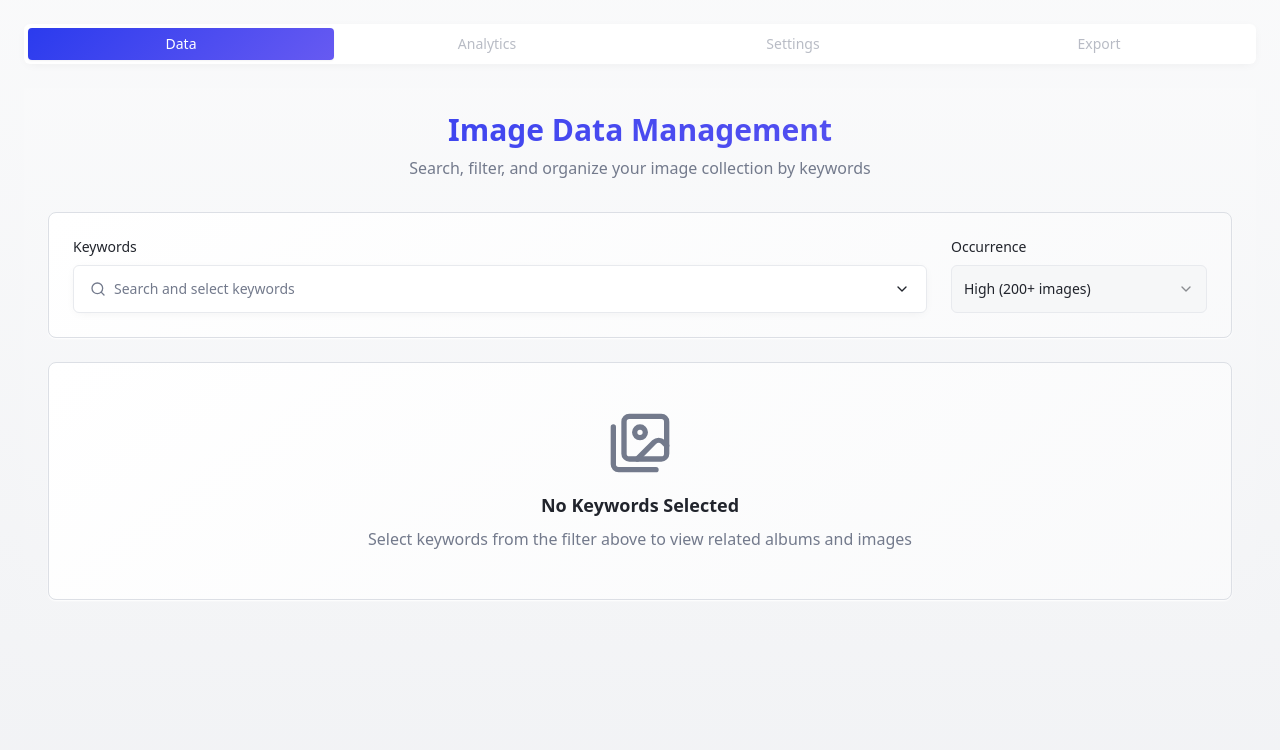
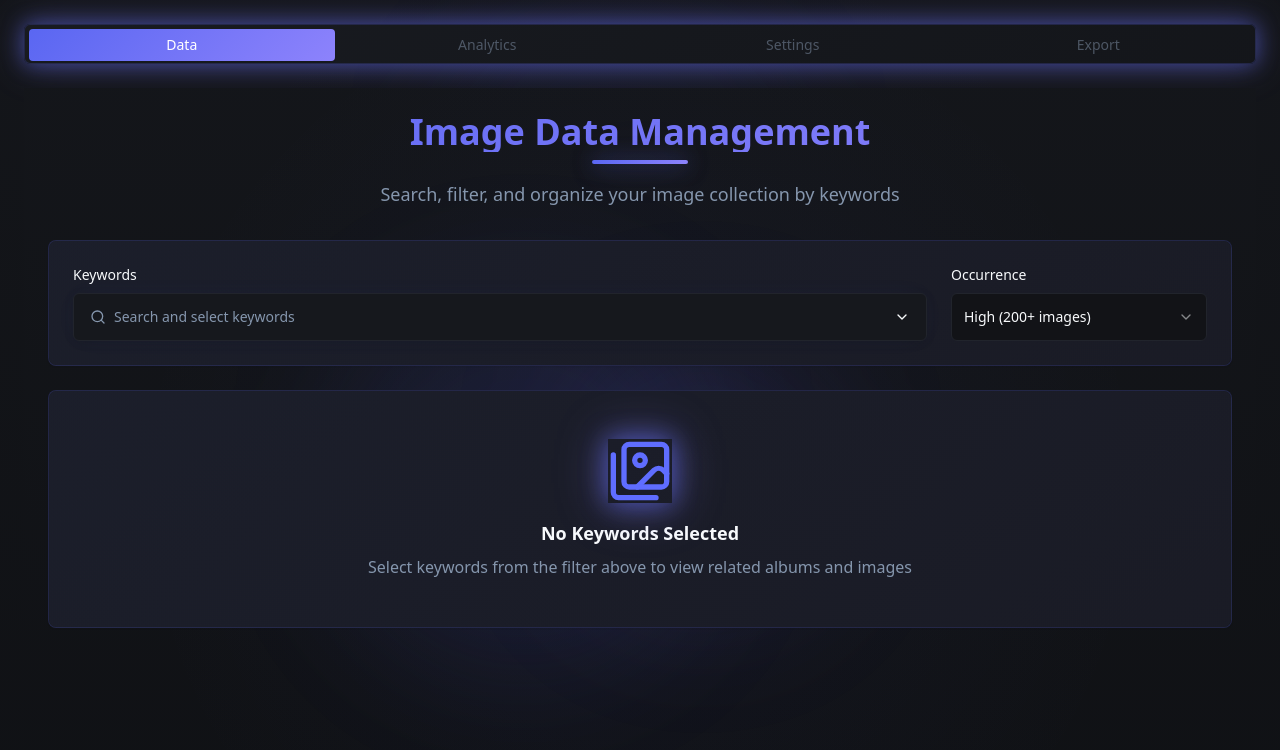
Before and after one commit to Karol-Wodarczyk/keyword-lens, a React (Vite) app: page / in a window 1280 px wide. Shown: the top 750 px of the page. Built offline with nearby package versions, Linux system fonts and the light colour scheme.

Commit message:
Add dark mode and glow effects
Implement dark mode styling and add subtle glow effects to enhance the visual appeal of the application.

```diff
--- a/src/components/DataTab.tsx
+++ b/src/components/DataTab.tsx
@@ -37,14 +37,20 @@ export const DataTab: React.FC = () => {
   const selectedKeywords = keywords.filter(k => k.isSelected);
 
   return (
-    <div className="min-h-screen bg-gradient-subtle p-6">
-      <div className="max-w-7xl mx-auto space-y-6">
+    <div className="min-h-screen bg-gradient-subtle p-6 relative overflow-hidden">
+      {/* Background glow effects */}
+      <div className="absolute inset-0 bg-gradient-glow opacity-30 pointer-events-none"></div>
+      <div className="absolute top-1/4 left-1/4 w-96 h-96 bg-primary/10 rounded-full blur-3xl pointer-events-none"></div>
+      <div className="absolute bottom-1/3 right-1/3 w-72 h-72 bg-accent/10 rounded-full blur-3xl pointer-events-none"></div>
+
+      <div className="max-w-7xl mx-auto space-y-6 relative z-10">
         {/* Header */}
         <div className="text-center mb-8">
-          <h1 className="text-3xl font-bold bg-gradient-primary bg-clip-text text-transparent mb-2">
+          <h1 className="text-4xl font-bold bg-gradient-primary bg-clip-text text-transparent mb-2 animate-fade-in">
             Image Data Management
           </h1>
-          <p className="text-muted-foreground">
+          <div className="w-24 h-1 bg-gradient-primary mx-auto mb-4 rounded-full shadow-glow"></div>
+          <p className="text-muted-foreground text-lg animate-fade-in">
             Search, filter, and organize your image collection by keywords
           </p>
         </div>
--- a/src/components/ImageContent.tsx
+++ b/src/components/ImageContent.tsx
@@ -85,14 +85,17 @@ export const ImageContent: React.FC<ImageContentProps> = ({
 }) => {
   if (selectedKeywords.length === 0) {
     return (
-      <Card className="p-12 text-center shadow-card bg-gradient-card">
-        <Images className="h-16 w-16 text-muted-foreground mx-auto mb-4" />
+      <Card className="p-12 text-center shadow-glow bg-gradient-card border border-primary/20 backdrop-blur-sm relative overflow-hidden">
+        <div className="absolute inset-0 bg-gradient-primary opacity-5 rounded-lg"></div>
+        <div className="relative z-10">
+          <Images className="h-16 w-16 text-primary mx-auto mb-4 animate-glow-pulse" />
           <h3 className="text-lg font-semibold text-foreground mb-2">
             No Keywords Selected
           </h3>
           <p className="text-muted-foreground">
             Select keywords from the filter above to view related albums and images
           </p>
+        </div>
       </Card>
     );
   }
@@ -118,18 +121,19 @@ export const ImageContent: React.FC<ImageContentProps> = ({
         return (
           <Collapsible key={keyword.id} defaultOpen>
             <CollapsibleTrigger className="w-full">
-              <Card className="p-4 shadow-card hover:shadow-hover transition-all duration-300 bg-gradient-card">
-                <div className="flex items-center justify-between">
+              <Card className="p-4 shadow-glow hover:shadow-hover transition-glow bg-gradient-card border border-primary/20 backdrop-blur-sm relative overflow-hidden group">
+                <div className="absolute inset-0 bg-gradient-primary opacity-0 group-hover:opacity-10 transition-opacity duration-300 rounded-lg"></div>
+                <div className="flex items-center justify-between relative z-10">
                   <div className="flex items-center gap-3">
-                    <div className="h-3 w-3 rounded-full bg-gradient-primary"></div>
+                    <div className="h-3 w-3 rounded-full bg-gradient-primary shadow-glow animate-glow-pulse"></div>
                     <h3 className="text-lg font-semibold text-foreground">
                       Images tagged with "{keyword.text}"
                     </h3>
-                    <Badge variant="secondary" className="ml-2">
+                    <Badge variant="secondary" className="ml-2 bg-secondary/80 backdrop-blur-sm border border-primary/20">
                       {albums.length + images.length} items
                     </Badge>
                   </div>
-                  <ChevronDown className="h-5 w-5 text-muted-foreground transition-transform data-[state=open]:rotate-180" />
+                  <ChevronDown className="h-5 w-5 text-primary transition-all duration-300 data-[state=open]:rotate-180 group-hover:text-primary-glow" />
                 </div>
               </Card>
             </CollapsibleTrigger>
@@ -145,22 +149,23 @@ export const ImageContent: React.FC<ImageContentProps> = ({
                   </div>
                    <div className="grid grid-cols-1 md:grid-cols-2 lg:grid-cols-3 xl:grid-cols-4 gap-4">
                      {albums.map((album) => (
-                      <Card key={album.id} className="overflow-hidden shadow-card hover:shadow-hover transition-all duration-300 group cursor-pointer">
+                       <Card key={album.id} className="overflow-hidden shadow-glow hover:shadow-hover transition-glow group cursor-pointer bg-gradient-card border border-primary/20 backdrop-blur-sm relative">
+                         <div className="absolute inset-0 bg-gradient-primary opacity-0 group-hover:opacity-5 transition-opacity duration-300 rounded-lg"></div>
                          <div className="aspect-video bg-muted relative overflow-hidden">
-                          <div className="w-full h-full bg-gradient-subtle flex items-center justify-center">
-                            <FolderOpen className="h-8 w-8 text-muted-foreground" />
+                           <div className="w-full h-full bg-gradient-subtle flex items-center justify-center relative z-10">
+                             <FolderOpen className="h-8 w-8 text-primary group-hover:text-primary-glow transition-colors duration-300" />
                            </div>
-                          <div className="absolute inset-0 bg-black/0 group-hover:bg-black/10 transition-colors duration-300"></div>
+                           <div className="absolute inset-0 bg-gradient-primary/10 opacity-0 group-hover:opacity-100 transition-opacity duration-300"></div>
                          </div>
-                        <div className="p-4">
-                          <h5 className="font-medium text-foreground mb-2 line-clamp-1">
+                         <div className="p-4 relative z-10">
+                           <h5 className="font-medium text-foreground mb-2 line-clamp-1 group-hover:text-primary-glow transition-colors duration-300">
                              {album.name}
                            </h5>
                            <div className="flex items-center justify-between text-sm text-muted-foreground">
                              <span>{album.imageCount} images</span>
                              <div className="flex gap-1">
                                {album.keywords.slice(0, 2).map((kw, idx) => (
-                                <Badge key={idx} variant="outline" className="text-xs">
+                                 <Badge key={idx} variant="outline" className="text-xs border-primary/30 bg-secondary/50 backdrop-blur-sm">
                                    {kw}
                                  </Badge>
                                ))}
@@ -183,20 +188,21 @@ export const ImageContent: React.FC<ImageContentProps> = ({
                   </div>
                    <div className="grid grid-cols-2 md:grid-cols-3 lg:grid-cols-4 xl:grid-cols-6 gap-4">
                      {images.map((image) => (
-                      <Card key={image.id} className="overflow-hidden shadow-card hover:shadow-hover transition-all duration-300 group cursor-pointer">
+                       <Card key={image.id} className="overflow-hidden shadow-glow hover:shadow-hover transition-glow group cursor-pointer bg-gradient-card border border-primary/20 backdrop-blur-sm relative">
+                         <div className="absolute inset-0 bg-gradient-primary opacity-0 group-hover:opacity-5 transition-opacity duration-300 rounded-lg"></div>
                          <div className="aspect-square bg-muted relative overflow-hidden">
-                          <div className="w-full h-full bg-gradient-subtle flex items-center justify-center">
-                            <Images className="h-6 w-6 text-muted-foreground" />
+                           <div className="w-full h-full bg-gradient-subtle flex items-center justify-center relative z-10">
+                             <Images className="h-6 w-6 text-primary group-hover:text-primary-glow transition-colors duration-300" />
                            </div>
-                          <div className="absolute inset-0 bg-black/0 group-hover:bg-black/10 transition-colors duration-300"></div>
+                           <div className="absolute inset-0 bg-gradient-primary/10 opacity-0 group-hover:opacity-100 transition-opacity duration-300"></div>
                          </div>
-                        <div className="p-3">
-                          <h6 className="text-sm font-medium text-foreground mb-1 line-clamp-1">
+                         <div className="p-3 relative z-10">
+                           <h6 className="text-sm font-medium text-foreground mb-1 line-clamp-1 group-hover:text-primary-glow transition-colors duration-300">
                              {image.title}
                            </h6>
                            <div className="flex flex-wrap gap-1">
                              {image.keywords.slice(0, 2).map((kw, idx) => (
-                              <Badge key={idx} variant="outline" className="text-xs">
+                               <Badge key={idx} variant="outline" className="text-xs border-primary/30 bg-secondary/50 backdrop-blur-sm">
                                  {kw}
                                </Badge>
                              ))}
@@ -209,11 +215,14 @@ export const ImageContent: React.FC<ImageContentProps> = ({
                )}
 
                {albums.length === 0 && images.length === 0 && (
-                <Card className="p-8 text-center shadow-card bg-gradient-card">
-                  <Images className="h-12 w-12 text-muted-foreground mx-auto mb-3" />
+                 <Card className="p-8 text-center shadow-glow bg-gradient-card border border-primary/20 backdrop-blur-sm relative overflow-hidden">
+                   <div className="absolute inset-0 bg-gradient-primary opacity-5 rounded-lg"></div>
+                   <div className="relative z-10">
+                     <Images className="h-12 w-12 text-primary mx-auto mb-3 animate-glow-pulse" />
                      <p className="text-muted-foreground">
                        No albums or images found for "{keyword.text}"
                      </p>
+                   </div>
                  </Card>
                )}
             </CollapsibleContent>
--- a/src/components/SearchAndFilter.tsx
+++ b/src/components/SearchAndFilter.tsx
@@ -66,7 +66,10 @@ export const SearchAndFilter: React.FC<SearchAndFilterProps> = ({
   };
 
   return (
-    <Card className="p-6 shadow-card bg-gradient-card">
+    <Card className="p-6 shadow-glow bg-gradient-card border border-primary/20 backdrop-blur-sm relative overflow-hidden animate-scale-in">
+      {/* Card glow effect */}
+      <div className="absolute inset-0 bg-gradient-primary opacity-5 rounded-lg"></div>
+      <div className="relative z-10">{/* content wrapper */}
       <div className="flex flex-col lg:flex-row gap-6">
         {/* Keyword Search Section */}
         <div className="flex-1">
@@ -199,7 +202,7 @@ export const SearchAndFilter: React.FC<SearchAndFilterProps> = ({
 
       {/* Selected Keywords Display */}
       {selectedCount > 0 && (
-        <div className="mt-4 pt-4 border-t">
+        <div className="mt-4 pt-4 border-t border-primary/20">
           <div className="flex flex-wrap gap-2">
             {keywords
               .filter(k => k.isSelected)
@@ -207,14 +210,14 @@ export const SearchAndFilter: React.FC<SearchAndFilterProps> = ({
                 <Badge
                   key={keyword.id}
                   variant="default"
-                  className="bg-gradient-primary text-white px-3 py-1"
+                  className="bg-gradient-primary text-white px-3 py-1 shadow-glow hover:shadow-hover transition-glow animate-scale-in"
                 >
                   {keyword.text}
                   <Button
                     size="sm"
                     variant="ghost"
                     onClick={() => onKeywordToggle(keyword.id)}
-                    className="ml-2 h-4 w-4 p-0 hover:bg-white/20"
+                    className="ml-2 h-4 w-4 p-0 hover:bg-white/20 transition-colors duration-200"
                   >
                     <X className="h-3 w-3" />
                   </Button>
@@ -223,6 +226,7 @@ export const SearchAndFilter: React.FC<SearchAndFilterProps> = ({
           </div>
         </div>
       )}
+      </div> {/* Close content wrapper */}
     </Card>
   );
 };
--- a/src/components/ui/button.tsx
+++ b/src/components/ui/button.tsx
@@ -5,19 +5,20 @@ import { cva, type VariantProps } from "class-variance-authority"
 import { cn } from "@/lib/utils"
 
 const buttonVariants = cva(
-  "inline-flex items-center justify-center gap-2 whitespace-nowrap rounded-md text-sm font-medium ring-offset-background transition-smooth focus-visible:outline-none focus-visible:ring-2 focus-visible:ring-ring focus-visible:ring-offset-2 disabled:pointer-events-none disabled:opacity-50 [&_svg]:pointer-events-none [&_svg]:size-4 [&_svg]:shrink-0",
+  "inline-flex items-center justify-center gap-2 whitespace-nowrap rounded-md text-sm font-medium ring-offset-background transition-glow focus-visible:outline-none focus-visible:ring-2 focus-visible:ring-ring focus-visible:ring-offset-2 disabled:pointer-events-none disabled:opacity-50 [&_svg]:pointer-events-none [&_svg]:size-4 [&_svg]:shrink-0 relative overflow-hidden",
   {
     variants: {
       variant: {
-        default: "bg-gradient-primary text-white shadow-elegant hover:shadow-hover transform hover:scale-[1.02] transition-all duration-300",
+        default: "bg-gradient-primary text-white shadow-elegant hover:shadow-glow transform hover:scale-[1.02] transition-all duration-300 before:absolute before:inset-0 before:bg-gradient-glow before:opacity-0 hover:before:opacity-100 before:transition-opacity before:duration-300",
         destructive:
-          "bg-destructive text-destructive-foreground hover:bg-destructive/90",
+          "bg-destructive text-destructive-foreground hover:bg-destructive/90 shadow-card",
         outline:
-          "border border-input bg-card hover:bg-accent hover:text-accent-foreground shadow-card",
+          "border border-input bg-card hover:bg-accent hover:text-accent-foreground shadow-card hover:shadow-hover hover:border-primary/50 transition-all duration-300",
         secondary:
-          "bg-secondary text-secondary-foreground hover:bg-secondary/80",
-        ghost: "hover:bg-accent hover:text-accent-foreground",
-        link: "text-primary underline-offset-4 hover:underline",
+          "bg-secondary text-secondary-foreground hover:bg-secondary/80 shadow-card hover:shadow-hover transition-all duration-300",
+        ghost: "hover:bg-accent hover:text-accent-foreground transition-all duration-200",
+        link: "text-primary underline-offset-4 hover:underline hover:text-primary-glow transition-colors duration-200",
+        glow: "bg-gradient-primary text-white shadow-glow animate-glow-pulse before:absolute before:inset-0 before:bg-gradient-glow before:opacity-50 hover:before:opacity-75 before:transition-opacity before:duration-300",
       },
       size: {
         default: "h-10 px-4 py-2",
--- a/src/index.css
+++ b/src/index.css
@@ -6,24 +6,25 @@
 
 @layer base {
   :root {
-    --background: 220 15% 97%;
-    --foreground: 222 15% 15%;
+    --background: 222 14% 8%;
+    --foreground: 210 40% 98%;
 
-    --card: 0 0% 100%;
-    --card-foreground: 222 15% 15%;
+    --card: 222 14% 10%;
+    --card-foreground: 210 40% 98%;
 
-    --popover: 0 0% 100%;
-    --popover-foreground: 222 15% 15%;
+    --popover: 222 14% 10%;
+    --popover-foreground: 210 40% 98%;
 
-    --primary: 235 85% 55%;
+    --primary: 235 85% 65%;
     --primary-foreground: 0 0% 100%;
-    --primary-glow: 245 85% 65%;
+    --primary-glow: 245 95% 75%;
+    --primary-shadow: 235 85% 55%;
 
-    --secondary: 220 15% 95%;
-    --secondary-foreground: 222 15% 25%;
+    --secondary: 222 14% 15%;
+    --secondary-foreground: 210 40% 90%;
 
-    --muted: 220 15% 95%;
-    --muted-foreground: 222 10% 50%;
+    --muted: 222 14% 12%;
+    --muted-foreground: 215 20% 60%;
 
     --accent: 245 85% 65%;
     --accent-foreground: 0 0% 100%;
@@ -31,23 +32,28 @@
     --destructive: 0 85% 60%;
     --destructive-foreground: 0 0% 100%;
 
-    --border: 220 15% 88%;
-    --input: 220 15% 92%;
-    --ring: 235 85% 55%;
+    --border: 222 14% 18%;
+    --input: 222 14% 15%;
+    --ring: 235 85% 65%;
 
-    /* Custom gradients for image management */
-    --gradient-primary: linear-gradient(135deg, hsl(235 85% 55%), hsl(245 85% 65%));
-    --gradient-subtle: linear-gradient(180deg, hsl(220 15% 98%), hsl(220 15% 95%));
-    --gradient-card: linear-gradient(145deg, hsl(0 0% 100%), hsl(220 15% 98%));
+    /* Custom dark gradients with glow */
+    --gradient-primary: linear-gradient(135deg, hsl(235 85% 65%), hsl(245 95% 75%));
+    --gradient-primary-glow: linear-gradient(135deg, hsl(235 85% 65% / 0.8), hsl(245 95% 75% / 0.8));
+    --gradient-subtle: linear-gradient(180deg, hsl(222 14% 9%), hsl(222 14% 7%));
+    --gradient-card: linear-gradient(145deg, hsl(222 14% 11%), hsl(222 14% 9%));
+    --gradient-glow: radial-gradient(circle at 50% 50%, hsl(235 85% 65% / 0.15), transparent 70%);
 
-    /* Shadows */
-    --shadow-elegant: 0 4px 24px -8px hsl(235 85% 55% / 0.15);
-    --shadow-card: 0 2px 12px -4px hsl(222 15% 15% / 0.08);
-    --shadow-hover: 0 8px 32px -8px hsl(235 85% 55% / 0.25);
+    /* Enhanced shadows with glow */
+    --shadow-elegant: 0 4px 24px -8px hsl(235 85% 65% / 0.25), 0 0 32px -8px hsl(245 95% 75% / 0.15);
+    --shadow-card: 0 2px 12px -4px hsl(0 0% 0% / 0.3), 0 0 24px -8px hsl(235 85% 65% / 0.1);
+    --shadow-hover: 0 8px 32px -8px hsl(235 85% 65% / 0.4), 0 0 48px -12px hsl(245 95% 75% / 0.3);
+    --shadow-glow: 0 0 20px hsl(235 85% 65% / 0.5), 0 0 40px hsl(245 95% 75% / 0.3);
+    --shadow-inner-glow: inset 0 1px 0 hsl(245 95% 75% / 0.1);
 
     /* Animations */
     --transition-smooth: all 0.3s cubic-bezier(0.4, 0, 0.2, 1);
     --transition-spring: all 0.4s cubic-bezier(0.175, 0.885, 0.32, 1.275);
+    --transition-glow: box-shadow 0.3s ease, filter 0.3s ease;
 
     --radius: 0.5rem;
 
--- a/src/pages/Index.tsx
+++ b/src/pages/Index.tsx
@@ -6,13 +6,18 @@ const Index = () => {
   const [activeTab, setActiveTab] = useState('data');
 
   return (
-    <div className="min-h-screen bg-gradient-subtle">
-      <div className="container mx-auto p-6">
+    <div className="min-h-screen bg-gradient-subtle relative overflow-hidden">
+      {/* Background glow effects */}
+      <div className="absolute inset-0 bg-gradient-glow opacity-20 pointer-events-none"></div>
+      <div className="absolute top-0 left-1/3 w-96 h-96 bg-primary/5 rounded-full blur-3xl pointer-events-none"></div>
+      <div className="absolute bottom-0 right-1/4 w-80 h-80 bg-accent/5 rounded-full blur-3xl pointer-events-none"></div>
+
+      <div className="container mx-auto p-6 relative z-10">
         <Tabs value={activeTab} onValueChange={setActiveTab} className="w-full">
-          <TabsList className="grid w-full grid-cols-1 lg:w-auto lg:grid-cols-4 mb-6 bg-card shadow-card">
+          <TabsList className="grid w-full grid-cols-1 lg:w-auto lg:grid-cols-4 mb-6 bg-gradient-card shadow-glow border border-primary/20 backdrop-blur-sm">
             <TabsTrigger
               value="data"
-              className="data-[state=active]:bg-gradient-primary data-[state=active]:text-white"
+              className="data-[state=active]:bg-gradient-primary data-[state=active]:text-white data-[state=active]:shadow-glow transition-glow"
             >
               Data
             </TabsTrigger>
--- a/tailwind.config.ts
+++ b/tailwind.config.ts
@@ -66,17 +66,22 @@ export default {
 			},
 			backgroundImage: {
 				'gradient-primary': 'var(--gradient-primary)',
+				'gradient-primary-glow': 'var(--gradient-primary-glow)',
 				'gradient-subtle': 'var(--gradient-subtle)',
-				'gradient-card': 'var(--gradient-card)'
+				'gradient-card': 'var(--gradient-card)',
+				'gradient-glow': 'var(--gradient-glow)'
 			},
 			boxShadow: {
 				'elegant': 'var(--shadow-elegant)',
 				'card': 'var(--shadow-card)',
-				'hover': 'var(--shadow-hover)'
+				'hover': 'var(--shadow-hover)',
+				'glow': 'var(--shadow-glow)',
+				'inner-glow': 'var(--shadow-inner-glow)'
 			},
 			transitionTimingFunction: {
 				'smooth': 'var(--transition-smooth)',
-				'spring': 'var(--transition-spring)'
+				'spring': 'var(--transition-spring)',
+				'glow': 'var(--transition-glow)'
 			},
 			borderRadius: {
 				lg: 'var(--radius)',
@@ -85,25 +90,50 @@ export default {
 			},
 			keyframes: {
 				'accordion-down': {
-					from: {
-						height: '0'
+					from: { height: '0', opacity: '0' },
+					to: { height: 'var(--radix-accordion-content-height)', opacity: '1' }
+				},
+				'accordion-up': {
+					from: { height: 'var(--radix-accordion-content-height)', opacity: '1' },
+					to: { height: '0', opacity: '0' }
+				},
+				'fade-in': {
+					'0%': {
+						opacity: '0',
+						transform: 'translateY(10px)'
 					},
-					to: {
-						height: 'var(--radix-accordion-content-height)'
+					'100%': {
+						opacity: '1',
+						transform: 'translateY(0)'
 					}
 				},
-				'accordion-up': {
-					from: {
-						height: 'var(--radix-accordion-content-height)'
+				'scale-in': {
+					'0%': {
+						transform: 'scale(0.95)',
+						opacity: '0'
 					},
-					to: {
-						height: '0'
+					'100%': {
+						transform: 'scale(1)',
+						opacity: '1'
+					}
+				},
+				'glow-pulse': {
+					'0%, 100%': {
+						boxShadow: 'var(--shadow-glow)',
+						filter: 'brightness(1)'
+					},
+					'50%': {
+						boxShadow: '0 0 30px hsl(235 85% 65% / 0.7), 0 0 60px hsl(245 95% 75% / 0.5)',
+						filter: 'brightness(1.1)'
 					}
 				}
 			},
 			animation: {
 				'accordion-down': 'accordion-down 0.2s ease-out',
-				'accordion-up': 'accordion-up 0.2s ease-out'
+				'accordion-up': 'accordion-up 0.2s ease-out',
+				'fade-in': 'fade-in 0.3s ease-out',
+				'scale-in': 'scale-in 0.2s ease-out',
+				'glow-pulse': 'glow-pulse 2s ease-in-out infinite'
 			}
 		}
 	},
```
Lines whose indentation alone changed are shown as unchanged.
